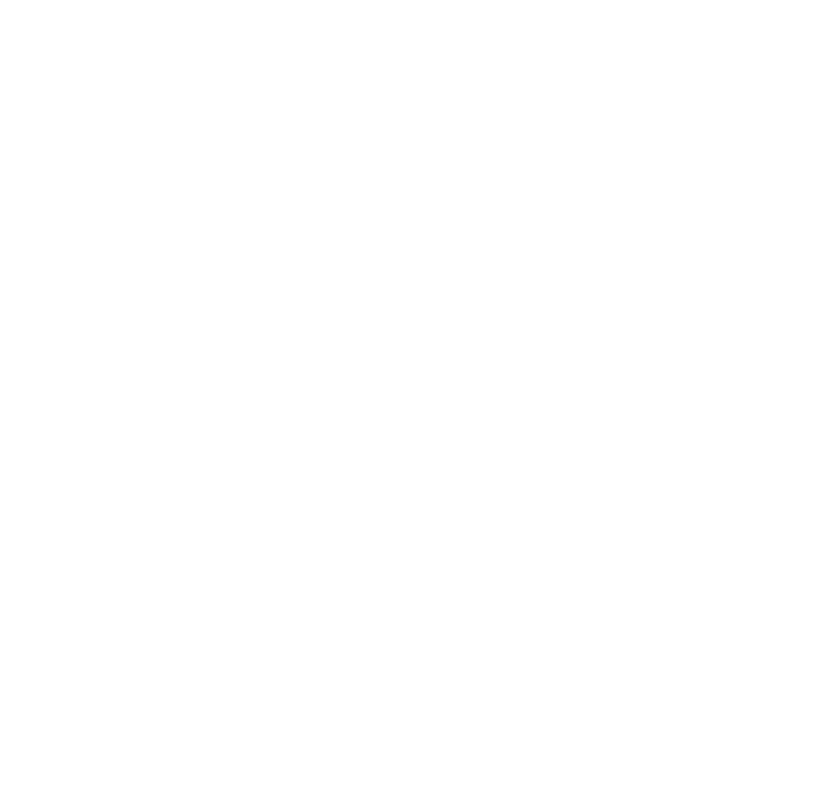
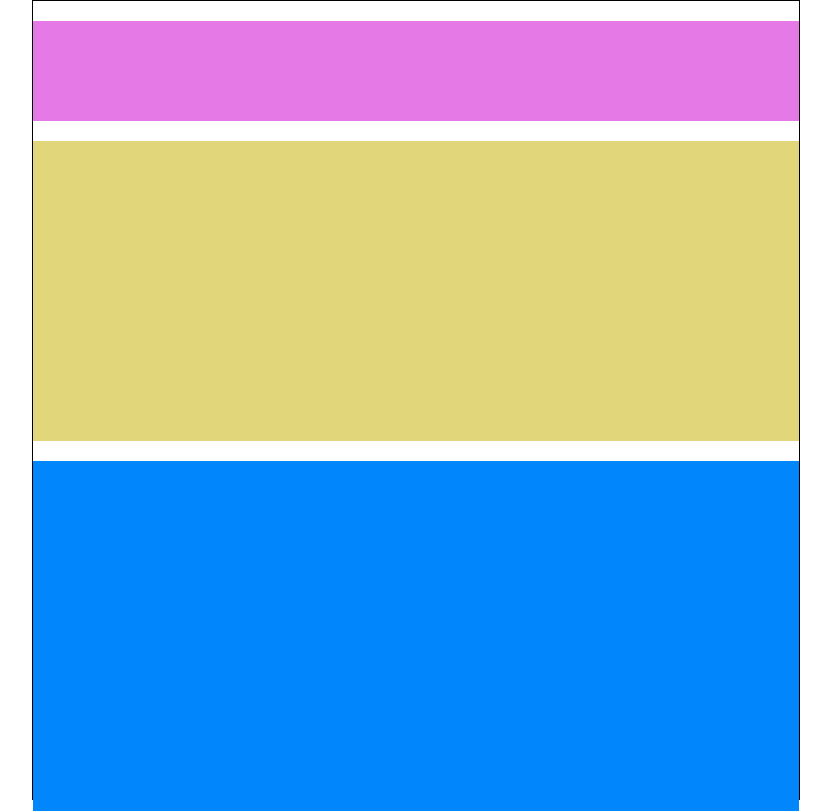
Before and after one commit to EmanuelaMocci/htmlcss-struttura-wp, a plain HTML site: page index.html in a window 1280 px wide. Shown: the whole page, without its empty margins (224-1055 px from the left). Drawn offline with Linux system fonts and the light colour scheme.

Commit message:
Aggiunta main con stile

```diff
--- a/css/style.css
+++ b/css/style.css
@@ -11,3 +11,33 @@
     clear: both;
     content: "";
 }
+
+/* Contenitore principale */
+.conteiner{
+    width: 60%;
+    margin: auto;
+    border: 1px solid black;
+    height: 800px;
+}
+
+
+.rosa, .giallo, .blue-sfondo{
+    margin-top: 20px;
+}
+
+/* Header */
+.rosa{
+    background-color: #E57AE6;
+    height: 100px;
+}
+
+/* Main */
+.giallo{
+    background-color: #E1D67A;
+    height: 300px;
+}
+
+.blue-sfondo{
+    background-color: #0186FB;
+    height: 350px;
+}
--- a/index.html
+++ b/index.html
@@ -9,20 +9,23 @@
 </head>
 <body>
     <!-- Intestazione -->
-    <header></header>
+    <div class="conteiner">
+        <header>
+            <div class="rosa"></div>
+        </header>
         <!-- /Intestazione -->
 
         <!-- Corpo -->
         <main>
             <!-- Section superiore -->
             <section>
-
+                <div class="giallo"></div>
             </section>
             <!-- /Section superiore -->
 
             <!-- Section inferiore -->
             <section>
-
+                <div class="blue-sfondo"></div>
             </section>
             <!-- /Section inferiore -->
         </main>
@@ -33,5 +36,7 @@
 
         </footer>
         <!-- /Footer -->
+    </div>
+
 </body>
 </html>
```
Lines whose indentation alone changed are shown as unchanged.
